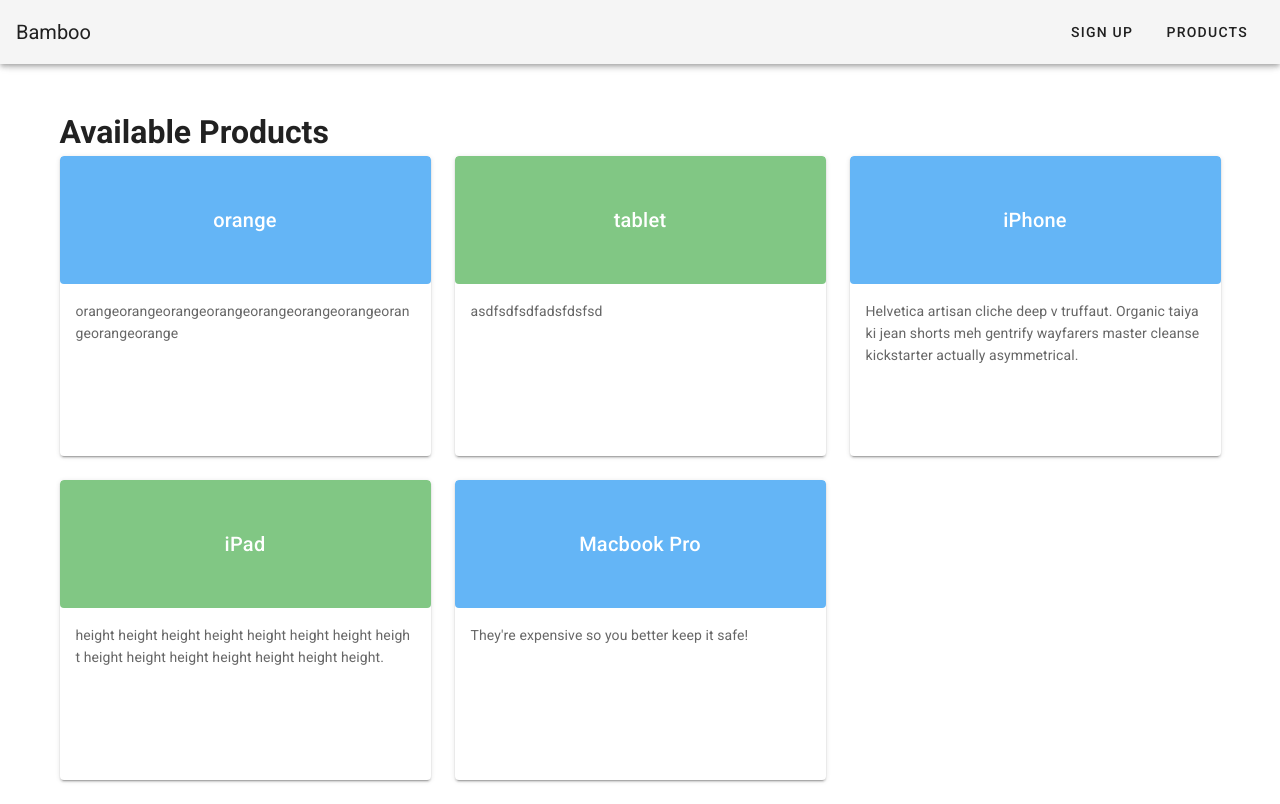
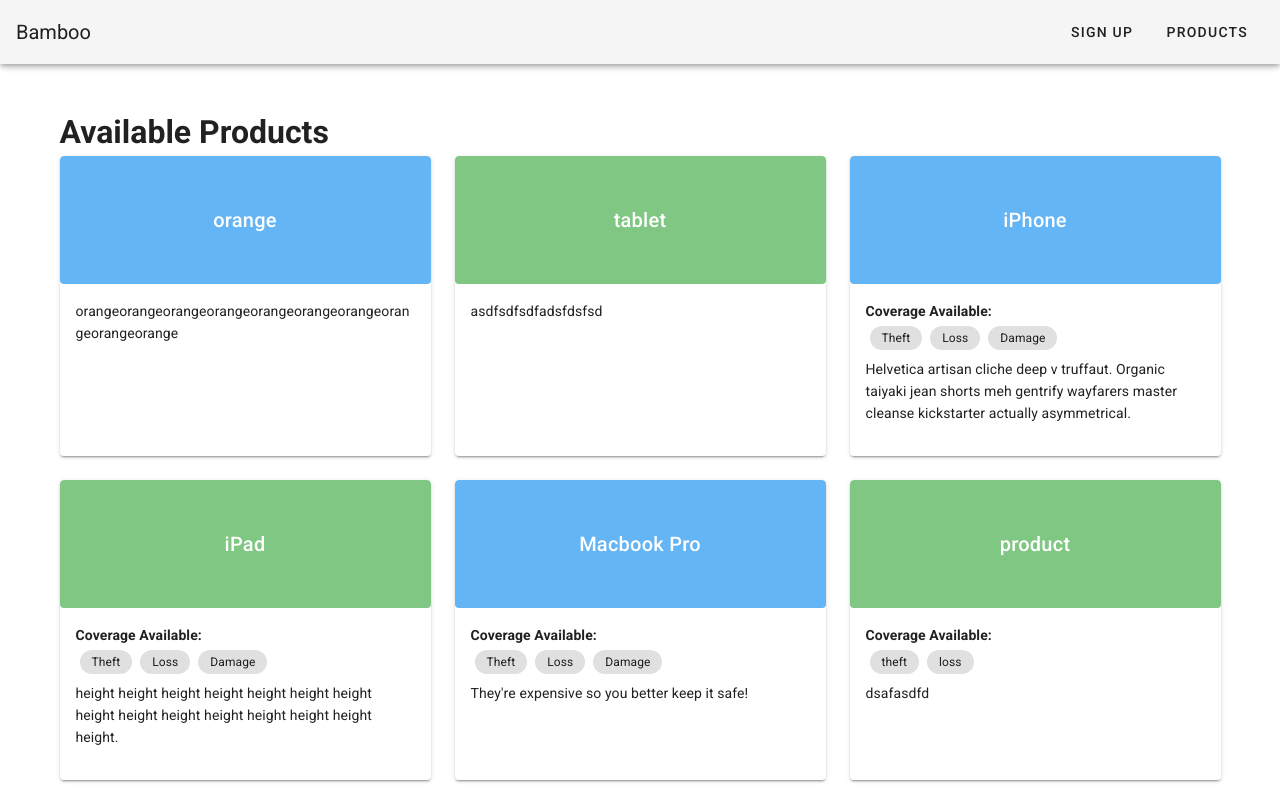
Before and after one commit to markkaylor/bamboo, a Vue app: page /products in a window 1280 px wide. Built offline with nearby package versions, Linux system fonts and the light colour scheme; data requests are answered from the project's data file.

Commit message:
Add validation alerts for forms

```diff
--- a/db.json
+++ b/db.json
@@ -63,6 +63,20 @@
         "Damage"
       ],
       "id": 5
+    },
+    {
+      "name": "product",
+      "description": "dsafasdfd",
+      "contractsAvailable": [
+        "Day",
+        "Weekend",
+        "Week"
+      ],
+      "coverage": [
+        "theft",
+        "loss"
+      ],
+      "id": 6
     }
   ],
   "contracts": [
@@ -77,6 +91,51 @@
       "productId": 3,
       "email": "mark@mark.com",
       "id": 1
+    },
+    {
+      "firstName": "pickle",
+      "lastName": "pickle",
+      "dates": [
+        "2020-01-30"
+      ],
+      "type": "Day",
+      "productId": 2,
+      "userId": 1,
+      "email": "pickle@pickle.com",
+      "id": 2
+    },
+    {
+      "firstName": "test",
+      "lastName": "test",
+      "dates": [
+        "2020-01-30"
+      ],
+      "type": "Day",
+      "productId": 3,
+      "email": "test@test.com",
+      "id": 3
+    },
+    {
+      "firstName": "testid",
+      "lastName": "testid",
+      "dates": [
+        "2020-01-30"
+      ],
+      "type": "Day",
+      "productId": 3,
+      "email": "test@testid.com",
+      "id": 4
+    },
+    {
+      "firstName": "id2",
+      "lastName": "id2",
+      "dates": [
+        "2020-01-30"
+      ],
+      "type": "Day",
+      "productId": 3,
+      "email": "idid@idid.com",
+      "id": 5
     }
   ],
   "users": [
@@ -100,6 +159,13 @@
       "name": "john",
       "admin": false,
       "id": 3
+    },
+    {
+      "email": "evans@bob.com",
+      "password": "$2a$10$jBHHZHt6Ov.qPkVk6v4yJOizhi0Hxo5xpXm0Pv3wXoBIIFxvpKe/6",
+      "name": "bob",
+      "admin": false,
+      "id": 4
     }
   ]
 }
--- a/package.json
+++ b/package.json
@@ -41,7 +41,8 @@
       "eslint:recommended"
     ],
     "rules": {
-      "no-console": "off"
+      "no-console": "off",
+      "no-extra-boolean-cast": 0
     },
     "parserOptions": {
       "parser": "babel-eslint"
--- a/src/components/ContractForm.vue
+++ b/src/components/ContractForm.vue
@@ -1,15 +1,10 @@
 <template>
-  <v-card
-    class="pa-8 mx-auto"
-    width="1000px"
-  >
   <v-form>
     <v-row>
       <v-col
         sm="12"
         md="6"
       >
-          <h1>Insure your {{ product.name }}</h1>
         <v-text-field
           label="First Name"
           v-model="contract.firstName"
@@ -62,22 +57,36 @@
       </v-btn>
       </v-col>
     </v-row>
+    <div v-if="this.errors.length">
+      <v-alert
+        v-for="(error, index) in this.errors"
+        :key="index"
+        type="error"
+        close
+      >
+      {{ error }}
+      </v-alert>
+    </div>
   </v-form>
-  </v-card>
 </template>
 
 <script>
+/**
+ * TODO: Refactor validations using Vuelidate
+ */
+import {mapState} from 'vuex'
 
 export default {
   data() {
     return {
-      succes: false,
+      errors: [],
       contract: {
         firstName: '',
         lastName: '',
         dates: [],
         type: '',
         productId: this.product.id,
+        userId: null
       }
     }
   },
@@ -85,16 +94,22 @@
     product: {
       type: Object,
       required: true,
-    }
+    },
   },
   computed: {
+    ...mapState(['user']),
     daysSelected() {
       if (this.contract.dates.length === 1) {
         return this.contract.dates.length
       }
 
-      let date1 = this.contract.dates[0].replace(/-/g,"")
-      let date2 = this.contract.dates[1].replace(/-/g,"")
+      let date1;
+      let date2;
+      if (this.contract.dates.length > 1) {
+        date1 = this.contract.dates[0].replace(/-/g,"")
+        date2 = this.contract.dates[1].replace(/-/g,"")
+      }
+
       return date2 - date1 + 1
     },
     daysAvailable() {
@@ -117,13 +132,29 @@
     contractsAvailable() {
       return this.product.contractsAvailable.filter(product => product !== "")
     },
-    validateDays() {
+    hasCorrectDaysNumber() {
       return this.daysSelected === this.daysAvailable
     },
   },
   methods: {
+    hasCorrectDates() {
+      if (this.contract.dates.length === 0) {
+        return this.errors.push('You need to choose the dates for your contract')
+      }
+
+      if (!this.hasCorrectdaysNumber) {
+        return this.errors.push('You need to select the correct number of days')
+      }
+    },
+    isUserSignedOut() {
+      if (!this.user.user) {
+        this.errors.push('You need to create an account or sign in')
+      }
+    },
     createContract() {
-      if (this.validateDays) {
+      this.isUserSignedOut()
+      this.hasCorrectDates()
+      if (this.hasCorrectDaysNumber && this.user) {
         this.$store.dispatch('createContract', this.contract)
         .then(() => {
           this.$router.push({
--- /dev/null
+++ b/src/components/CoverageChips.vue
@@ -0,0 +1,27 @@
+<template>
+  <div
+    v-if="product.coverage.length"
+    class="mb-1"
+  >
+    <p class="mb-0 font-weight-bold">Coverage Available:</p>
+    <v-chip
+      v-for="item in product.coverage"
+      :key="item"
+      class="ma-1 align-self-end"
+      small
+    >
+      {{ item }}
+    </v-chip>
+  </div>
+</template>
+
+<script>
+  export default {
+    props: {
+      product: {
+        type: Object,
+        required: true
+      }
+    }
+  }
+</script>
--- a/src/components/NavBar.vue
+++ b/src/components/NavBar.vue
@@ -12,10 +12,19 @@
     </router-link>
       <v-btn
         text
-        v-if="signedIn"
+        v-else
+        @click="signOut"
       >
-        Dashboard
+        Sign Out
       </v-btn>
+    <router-link
+      :to="{name: 'product-create'}"
+      v-if="isAdmin"
+    >
+      <v-btn text>
+        Add Product
+      </v-btn>
+    </router-link>
     <router-link :to="{name: 'products'}">
       <v-btn text>Products</v-btn>
     </router-link>
@@ -34,7 +43,15 @@
   },
   computed: {
     ...authComputed,
-    ...mapState(['user'])
+    ...mapState(['user']),
+    isAdmin() {
+      return this.user.user && this.user.user.admin
+    },
+  },
+  methods: {
+    signOut() {
+      this.$store.dispatch('signOutUser')
+    }
   }
 }
 </script>
--- a/src/components/ProductCard.vue
+++ b/src/components/ProductCard.vue
@@ -1,7 +1,10 @@
 <template>
   <router-link :to="{name: 'product-show', params: {id: product.id }}">
-    <v-card height="300" class="overflow">
-      <v-card-text class="pa-0">
+    <v-card
+      height="300"
+      class="align-content-between"
+    >
+      <v-card-text class="pa-0 overflow">
         <v-card-title
           class="justify-center white--text pa-12 rounded"
           :class="color"
@@ -9,14 +12,19 @@
           {{ product.name }}
         </v-card-title>
       </v-card-text>
-      <v-card-text>
-        {{ product.description }}
-      </v-card-text>
+      <div class="flex-container">
+        <v-card-text>
+          <CoverageChips :product="product" />
+          {{ product.description }}
+        </v-card-text>
+      </div>
     </v-card>
   </router-link>
 </template>
 
 <script>
+import CoverageChips from '@/components/CoverageChips.vue'
+
   export default {
     props: {
       product: {
@@ -26,6 +34,9 @@
         type: String,
       }
     },
+    components: {
+      CoverageChips
+    }
   }
 </script>
 
@@ -36,8 +47,13 @@
 
 .overflow {
   word-break: break-all;
-    overflow: hidden;
+  overflow: hidden;
   text-overflow: ellipsis;
 }
 
+.flex-container {
+  display: flex;
+  flex-direction: column;
+  justify-content: space-between;
+}
 </style>
--- a/src/components/SignInForm.vue
+++ b/src/components/SignInForm.vue
@@ -46,6 +46,11 @@
         >
           {{ hasAccountAction}}
         </a>
+        <v-alert
+          v-if="error"
+          type="error">
+          {{ error }}
+        </v-alert>
       </span>
       <v-spacer />
     </v-card-actions>
@@ -60,6 +65,7 @@
       return {
         showPassword: false,
         newUser: true,
+        error: null,
         user: {
           name: '',
           email: '',
@@ -97,7 +103,9 @@
       },
       createUser() {
         this.$store.dispatch('createUser', this.user).then(() => {
-          console.log('yes')
+        })
+        .catch(err => {
+          this.error = err.response.data
         })
       },
       signInUser() {
@@ -106,7 +114,11 @@
           password: this.user.password
         })
         .then(() => {
-          console.log('You all logged in bro')
+          this.$router.push({ name: 'products' })
+
+        })
+        .catch(err => {
+          this.error = err.response.data
         })
       }
     }
--- a/src/router.js
+++ b/src/router.js
@@ -7,7 +7,7 @@
 
 Vue.use(Router)
 
-export default new Router({
+const router =  new Router({
   mode: 'history',
   routes: [
     {
@@ -29,7 +29,19 @@
     {
       path: '/product-create',
       name: 'product-create',
-      component: ProductCreate
+      component: ProductCreate,
+      meta: { requiresAuth: true },
     }
   ]
 })
+
+router.beforeEach((to, from, next) => {
+  const signedIn = localStorage.getItem('user')
+  if (to.matched.some(record => record.meta.requiresAuth) && !signedIn) {
+    next('/')
+  }
+  next()
+
+})
+
+export default router
--- a/src/store/modules/user.js
+++ b/src/store/modules/user.js
@@ -17,6 +17,10 @@
       user.token
     }`
   },
+  CLEAR_USER_DATA() {
+    localStorage.removeItem('user')
+    location.reload()
+  }
 }
 
 export const actions = {
@@ -33,6 +37,9 @@
         commit('SET_USER', user)
       })
     })
+  },
+  signOutUser({ commit }) {
+    commit('CLEAR_USER_DATA')
   }
 }
 
--- a/src/views/ProductShow.vue
+++ b/src/views/ProductShow.vue
@@ -1,11 +1,30 @@
 <template>
-  <ContractForm
-    :product="product"
-  />
+  <v-card
+    class="pa-8 mx-auto"
+    width="1000px"
+  >
+    <h1>Insure your {{ product.name }}</h1>
+    <v-row>
+      <v-col>
+        {{ product.description }}
+      </v-col>
+      <v-col>
+        <CoverageChips :product="product" />
+      </v-col>
+    </v-row>
+
+
+    <v-divider />
+    <ContractForm
+      :product="product"
+    />
+  </v-card>
 </template>
 
 <script>
 import ContractForm from '@/components/ContractForm.vue'
+import CoverageChips from '@/components/CoverageChips.vue'
+
 import { mapState } from 'vuex'
 
   export default {
@@ -16,15 +35,15 @@
     },
     computed: {
       ...mapState({
-        product: state => state.product.product
+        product: state => state.product.product,
       }),
     },
     created() {
-      console.log(typeof this.id)
       this.$store.dispatch('fetchProduct', this.id)
     },
     components: {
-      ContractForm
+      ContractForm,
+      CoverageChips
     }
   }
 </script>
```
Lines whose indentation alone changed are shown as unchanged.
